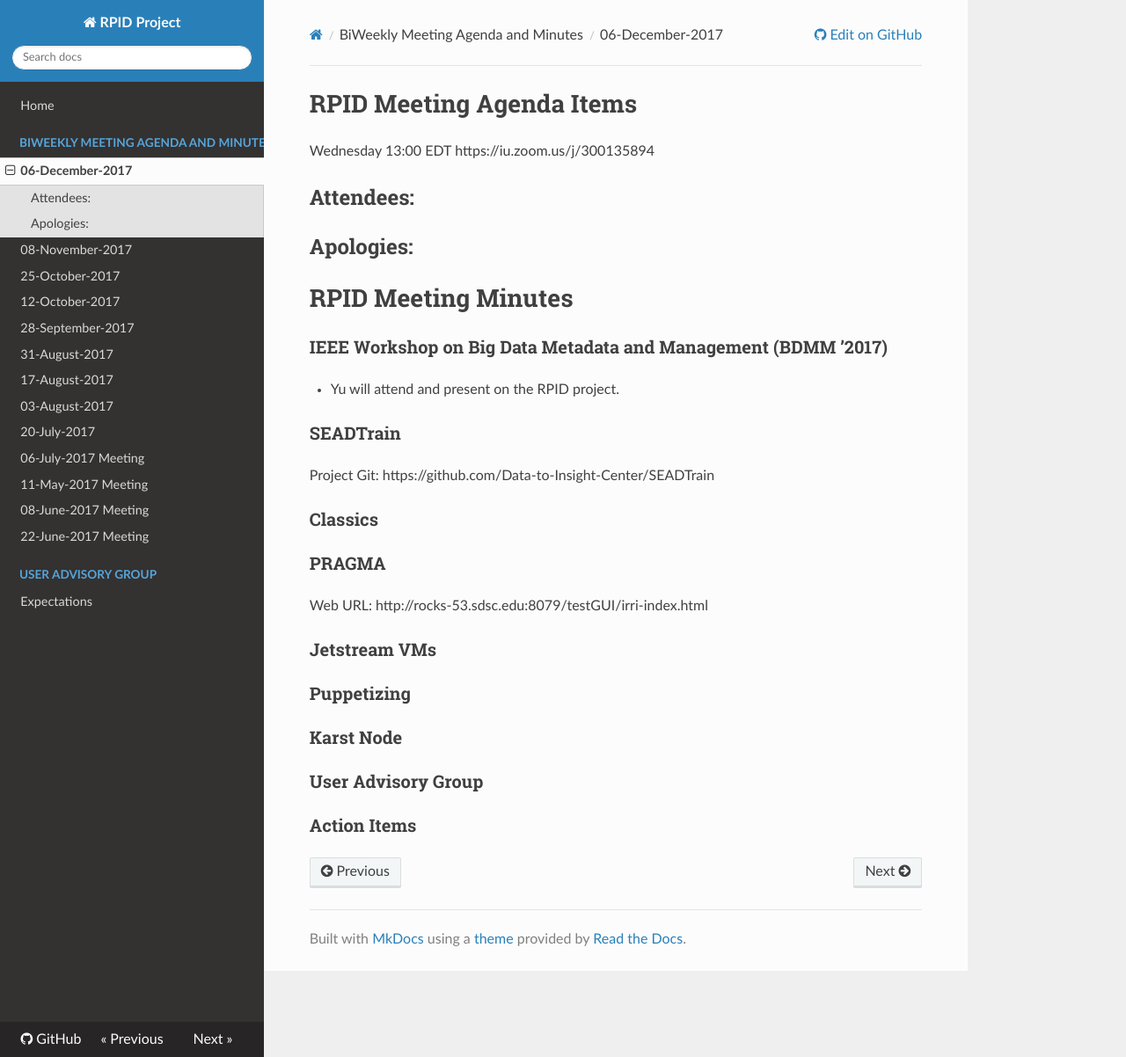
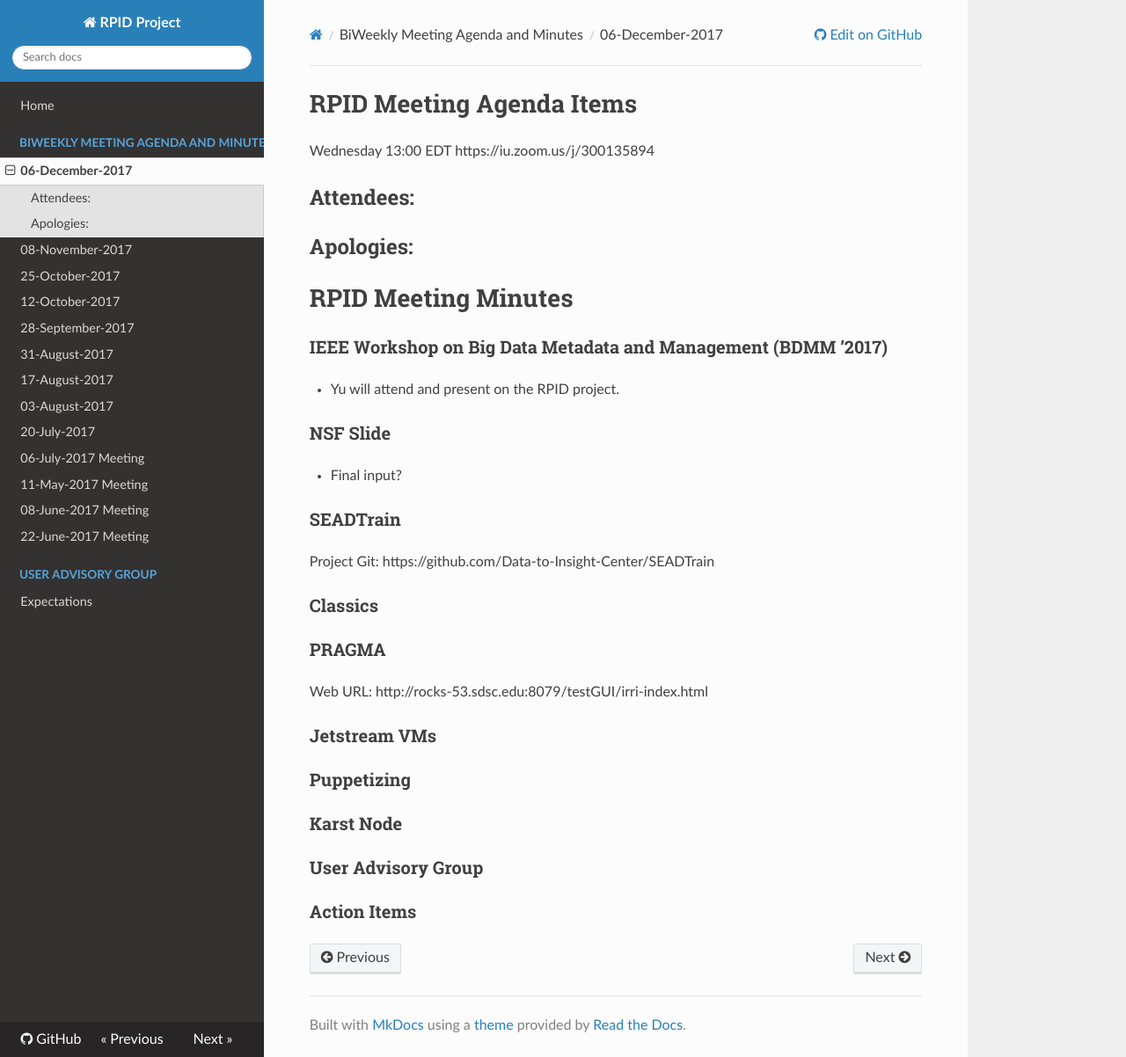
Before and after one commit to rpidproject/rpid, an MkDocs documentation site: the page built from docs/06-December-2017.md, in a window 1280 px wide and 1202 px high. Shown: the whole window at 88% size. Built offline with MkDocs 1.6.1, drawn with Linux system fonts in a browser that asks for light colours; nearby versions of some CDN libraries; old or Windows-style settings are respelled for this version of MkDocs.

Commit message:
Update 06-December-2017.md

```diff
--- a/docs/06-December-2017.md
+++ b/docs/06-December-2017.md
@@ -8,7 +8,10 @@
 # RPID Meeting Minutes
 
 ### IEEE Workshop on Big Data Metadata and Management (BDMM ’2017)
-  * Yu will attend and present on the RPID project.
+   * Yu will attend and present on the RPID project.
+
+### NSF Slide
+   * Final input?
 
 ### SEADTrain
 Project Git:
```
